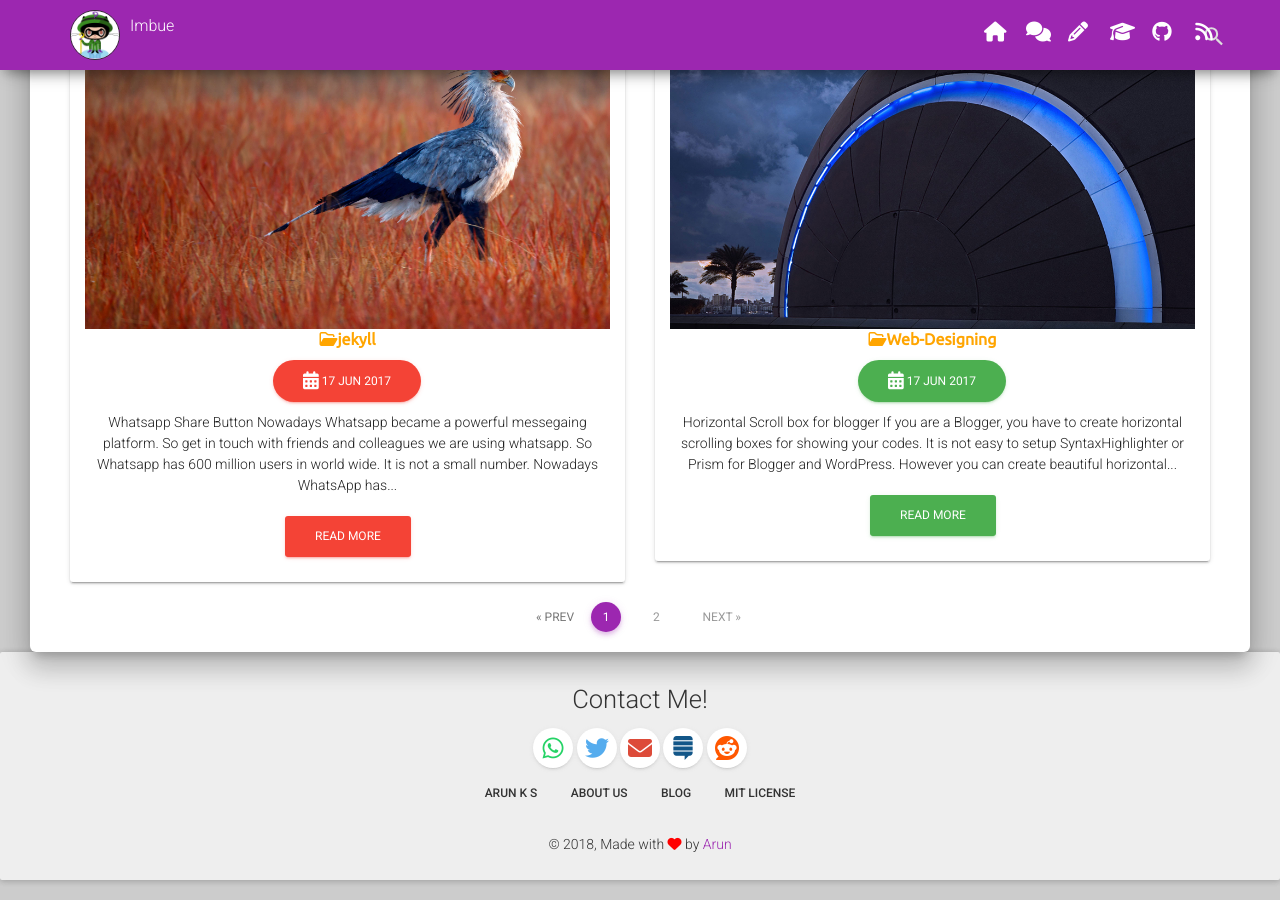
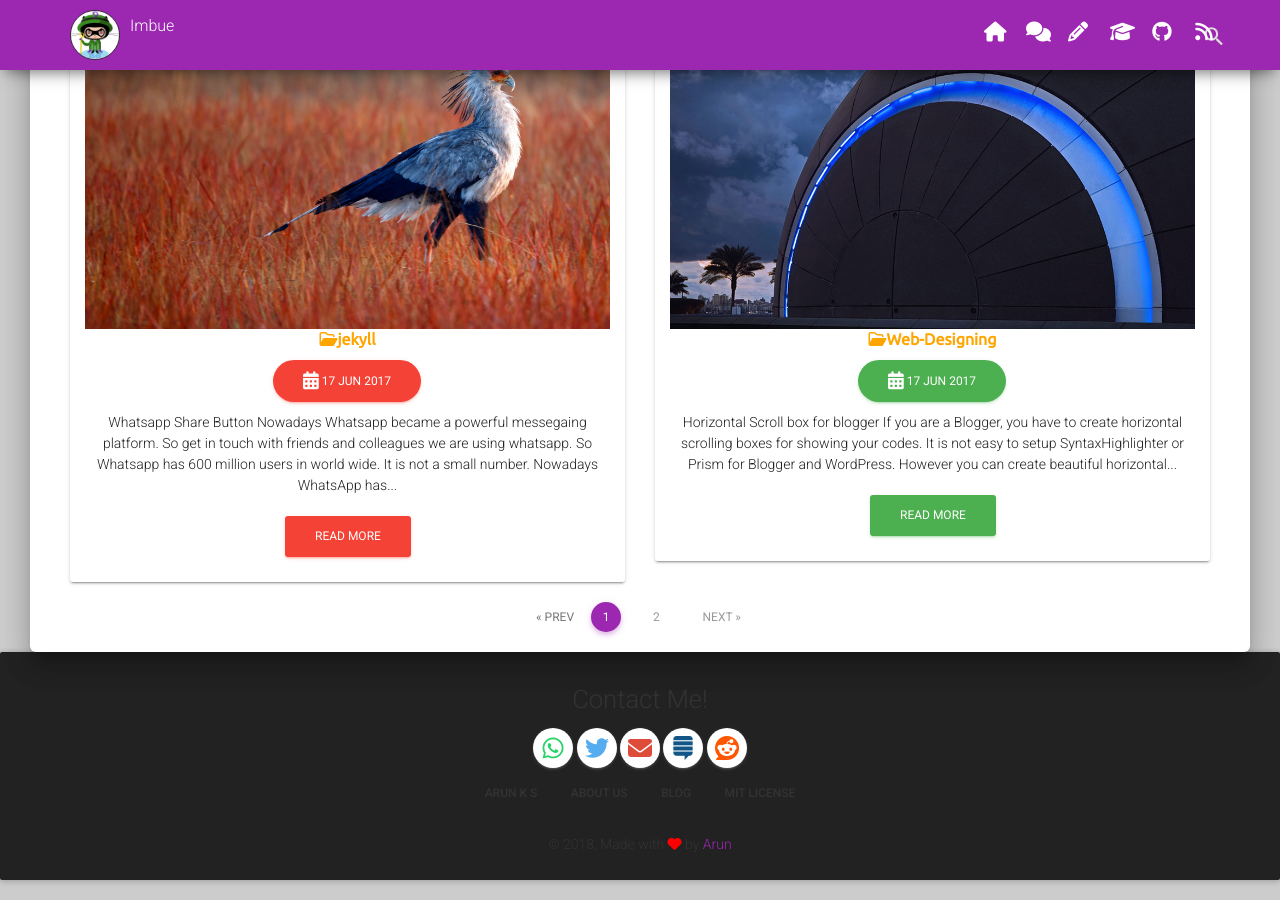
Before and after one commit to tip4programs/imbue, a Jekyll site: the page built from index.html, in a window 1280 px wide and 900 px high, scrolled down 2057 px. Built offline with Jekyll 4.4.1, drawn with Linux system fonts in a browser that asks for light colours; nearby versions of some CDN libraries; the list of posts is cut into pages by our own code.

Commit message:
Update _panels.scss

```diff
--- a/_sass/material-kit/_panels.scss
+++ b/_sass/material-kit/_panels.scss
@@ -19,5 +19,5 @@
   }
 }
 .panel-footer {
-  background-color: $grey-200;
+  background-color: #222222;
 }
```
